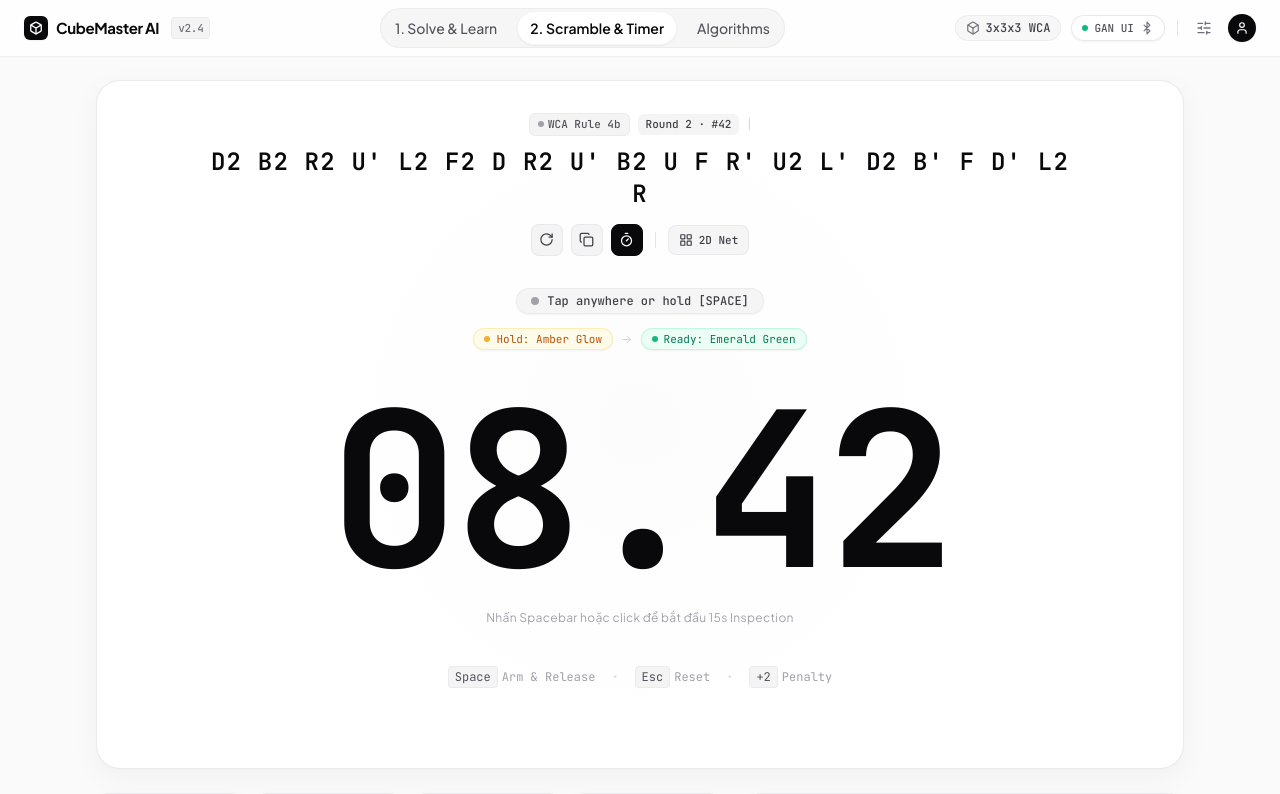
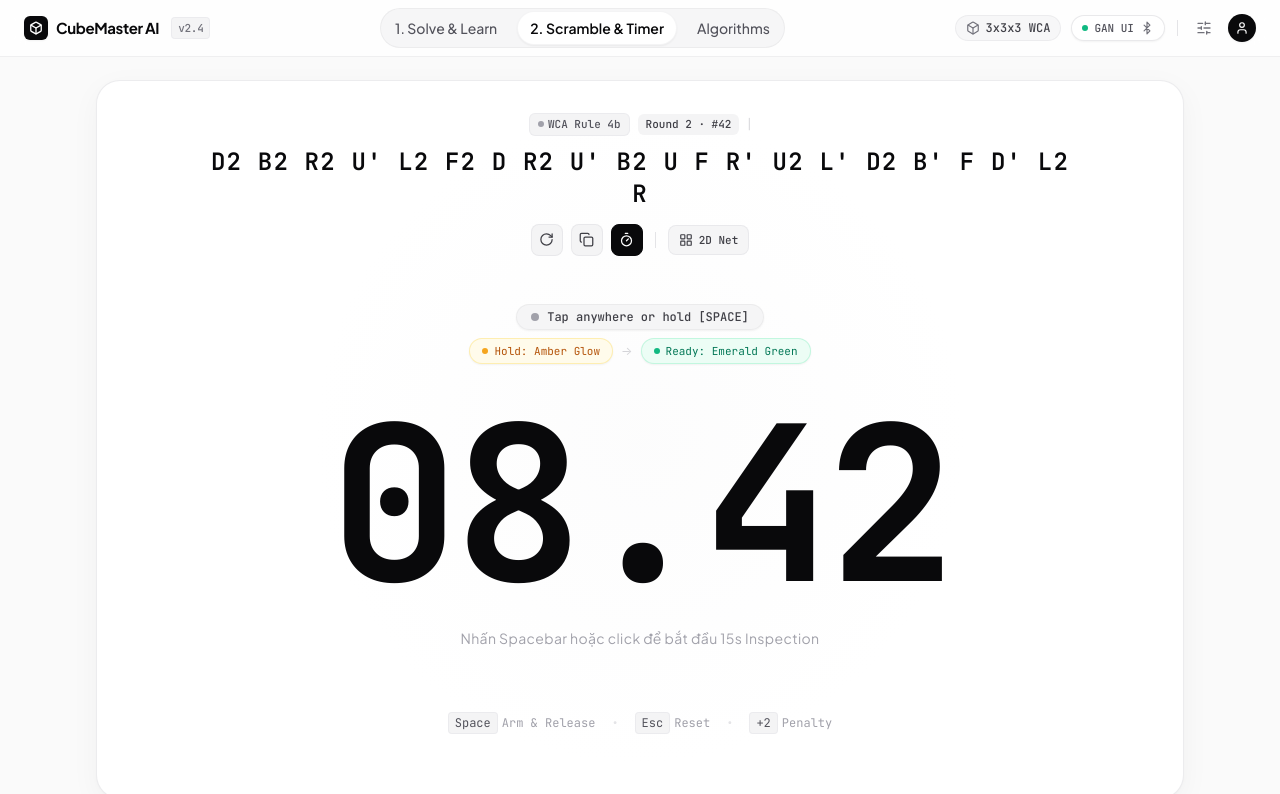
Before and after one commit to thiensun/rubik, a React (Vite) app: page / in a window 1280 px wide. Shown: the top 794 px of the page. Built offline with nearby package versions, Linux system fonts and the light colour scheme.

Commit message:
feat(timer): expand timer stage vertical viewport and enlarge digital clock display

```diff
--- a/src/components/timer/ZenTimerStage.tsx
+++ b/src/components/timer/ZenTimerStage.tsx
@@ -433,7 +433,7 @@ export const ZenTimerStage: React.FC<ZenTimerStageProps> = ({
           }
         }
       }}
-      className="w-full relative flex flex-col items-center justify-center pt-4 sm:pt-8 pb-8 sm:pb-20 px-2.5 sm:px-10 select-none bg-white rounded-3xl border border-mono-200/70 shadow-apple-float transition-all overflow-visible"
+      className="w-full relative flex flex-col items-center justify-between min-h-[58vh] sm:min-h-[68vh] md:min-h-[75vh] pt-4 sm:pt-8 pb-8 sm:pb-16 px-2.5 sm:px-10 select-none bg-white rounded-3xl border border-mono-200/70 shadow-apple-float transition-all overflow-visible"
     >
       {/* Subtle Zen backdrop aura effect */}
       <div className="absolute inset-0 bg-[radial-gradient(circle_at_center,_var(--tw-gradient-stops))] from-mono-100/40 via-transparent to-transparent pointer-events-none opacity-60 rounded-3xl" />
@@ -451,7 +451,7 @@ export const ZenTimerStage: React.FC<ZenTimerStageProps> = ({
       />
 
       {/* Scramble Zone: Centered Directly Above Timer with Minimalist Tooltipped Icon Actions */}
-      <div className="relative z-20 w-full max-w-4xl flex flex-col items-center text-center gap-1.5 sm:gap-2.5 mb-3 sm:mb-8">
+      <div className="relative z-20 w-full max-w-4xl flex flex-col items-center text-center gap-1.5 sm:gap-2.5 mb-2 sm:mb-6 shrink-0">
         {/* Metadata chips */}
         <div className="flex flex-wrap items-center justify-center gap-1.5 sm:gap-2">
           <span className="inline-flex items-center gap-1 px-2 py-0.5 rounded-md bg-mono-100 text-mono-600 font-mono text-[10px] sm:text-[11px] font-medium border border-mono-200/50">
@@ -595,27 +595,26 @@ export const ZenTimerStage: React.FC<ZenTimerStageProps> = ({
       </div>
 
       {/* Center Stage: Grand Digital Precision Timer Focal Point */}
-      <div className="relative z-10 flex flex-col items-center gap-1.5 sm:gap-3">
+      <div className="relative z-10 flex-1 flex flex-col items-center justify-center w-full my-auto py-2 sm:py-6">
         {/* State Pill & Arming Feedback */}
         {renderStatePill()}
 
-        <div className="flex items-center gap-1.5 sm:gap-2 mt-0.5">
-          <span className="inline-flex items-center gap-1 sm:gap-1.5 px-2 sm:px-2.5 py-0.5 rounded-full text-[10px] sm:text-[11px] font-mono bg-amber-50 text-amber-700 border border-amber-200/60 shadow-sm">
+        <div className="flex items-center gap-1.5 sm:gap-2 mt-1 sm:mt-2">
+          <span className="inline-flex items-center gap-1 sm:gap-1.5 px-2.5 sm:px-3 py-0.5 sm:py-1 rounded-full text-[10px] sm:text-[11px] font-mono bg-amber-50 text-amber-700 border border-amber-200/60 shadow-sm">
             <span className="w-1.5 h-1.5 rounded-full bg-amber-500 animate-pulse" />
             Hold: Amber Glow
           </span>
           <span className="text-mono-300 text-xs">→</span>
-          <span className="inline-flex items-center gap-1 sm:gap-1.5 px-2 sm:px-2.5 py-0.5 rounded-full text-[10px] sm:text-[11px] font-mono bg-emerald-50 text-emerald-700 border border-emerald-200/60 shadow-sm">
+          <span className="inline-flex items-center gap-1 sm:gap-1.5 px-2.5 sm:px-3 py-0.5 sm:py-1 rounded-full text-[10px] sm:text-[11px] font-mono bg-emerald-50 text-emerald-700 border border-emerald-200/60 shadow-sm">
             <span className="w-1.5 h-1.5 rounded-full bg-emerald-500" />
             Ready: Emerald Green
           </span>
-        </div>
         </div>
 
         {/* Huge, Commanding Monospace Digital Timer */}
         <div
           id="click-trigger-area"
-        className="relative z-10 my-2 sm:my-8 cursor-pointer transform transition-transform active:scale-[0.99] group text-center max-w-full overflow-hidden"
+          className="relative z-10 my-3 sm:my-8 cursor-pointer transform transition-transform active:scale-[0.99] group text-center max-w-full overflow-hidden w-full flex flex-col items-center justify-center"
         >
           <div className="flex items-baseline justify-center max-w-full px-1">
             {(() => {
@@ -632,7 +631,7 @@ export const ZenTimerStage: React.FC<ZenTimerStageProps> = ({
               );
             })()}
           </div>
-        <p className="text-mono-400 text-[11px] sm:text-xs font-sans tracking-wide mt-1.5 sm:mt-3 group-hover:text-mono-700 transition-colors">
+          <p className="text-mono-400 text-xs sm:text-sm font-sans tracking-wide mt-2 sm:mt-4 group-hover:text-mono-700 transition-colors">
             {timerState === 'inspection'
               ? 'Đang xem trước 15s · Nhấn giữ Spacebar hoặc click giữ để vào trạng thái Sẵn sàng'
               : inspectionEnabled
@@ -640,9 +639,10 @@ export const ZenTimerStage: React.FC<ZenTimerStageProps> = ({
               : 'Click, tap screen, or hold Spacebar'}
           </p>
         </div>
+      </div>
 
       {/* Subtle keyboard hints underneath */}
-      <div className="relative z-10 flex items-center justify-center gap-2 sm:gap-4 text-[10px] sm:text-xs font-mono text-mono-400 pt-1 sm:pt-2">
+      <div className="relative z-10 flex items-center justify-center gap-2 sm:gap-4 text-[10px] sm:text-xs font-mono text-mono-400 pt-1 sm:pt-2 shrink-0">
         <span className="flex items-center gap-1">
           <kbd className="px-1.5 py-0.5 rounded bg-mono-100 text-mono-600 border border-mono-200/50">
             Space
```
Lines whose indentation alone changed are shown as unchanged.
